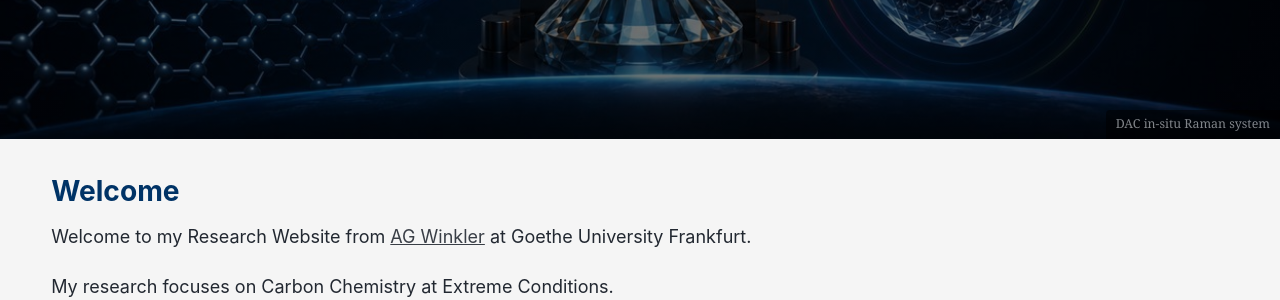
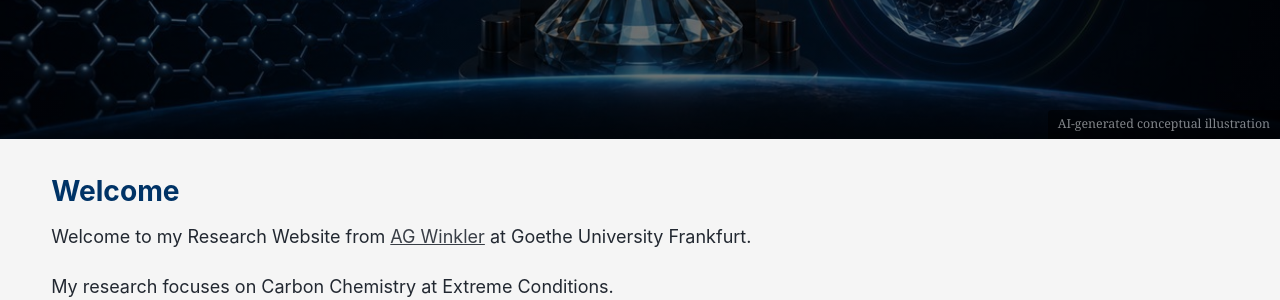
Before and after one commit to liangjiaxu-research/liangjiaxu-research.github.io, a Jekyll site: the page built from _pages/about.md, in a window 1280 px wide and 900 px high. Shown: the part 410-710 px from the top of the window. Built offline with Jekyll 4.4.1, drawn with Linux system fonts in a browser that asks for light colours; a script bundle is joined from its source files by our own code; library files that are not in the unit come from our copies.

Commit message:
Update about.md

```diff
--- a/_pages/about.md
+++ b/_pages/about.md
@@ -7,7 +7,7 @@ title: "Carbon Chemistry at Extreme Conditions"
 header:
   overlay_image: banner-home.jpg
   overlay_filter: 0.55
-  caption: "DAC in-situ Raman system"
+  caption: "AI-generated conceptual illustration"
 
 author_profile: false
 classes: wide
```
